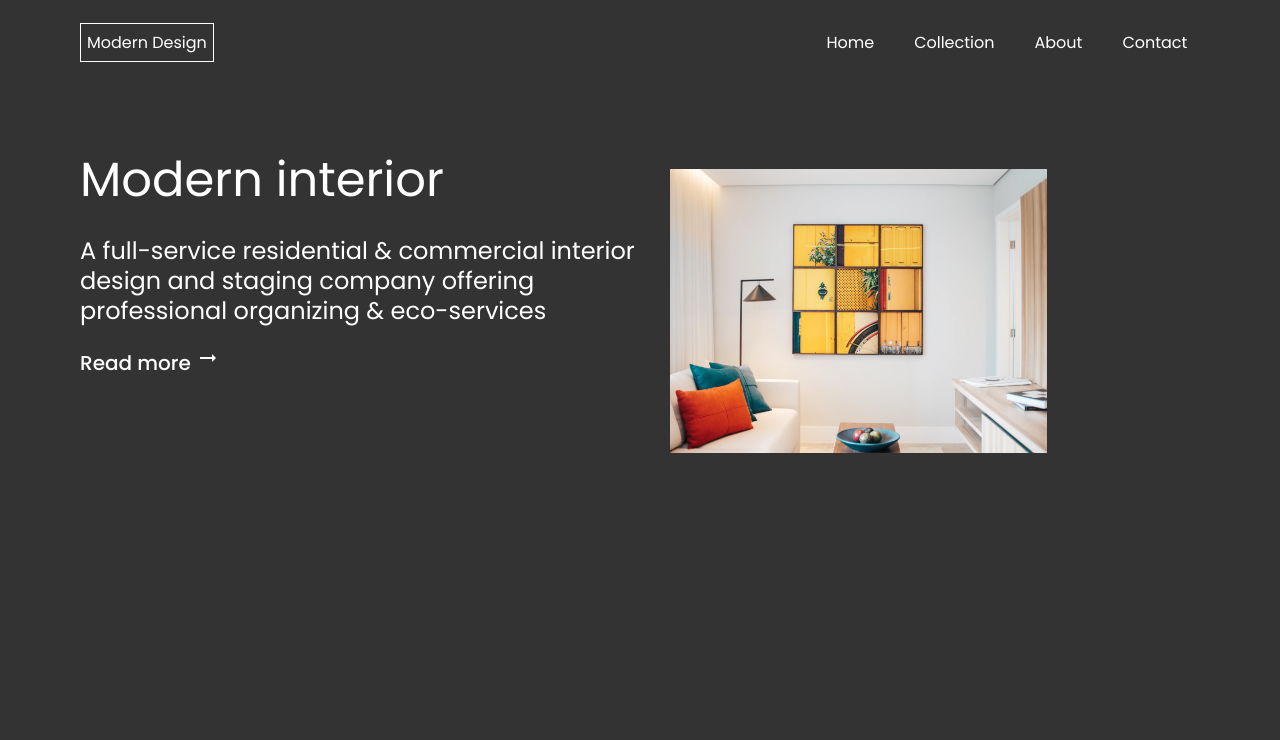
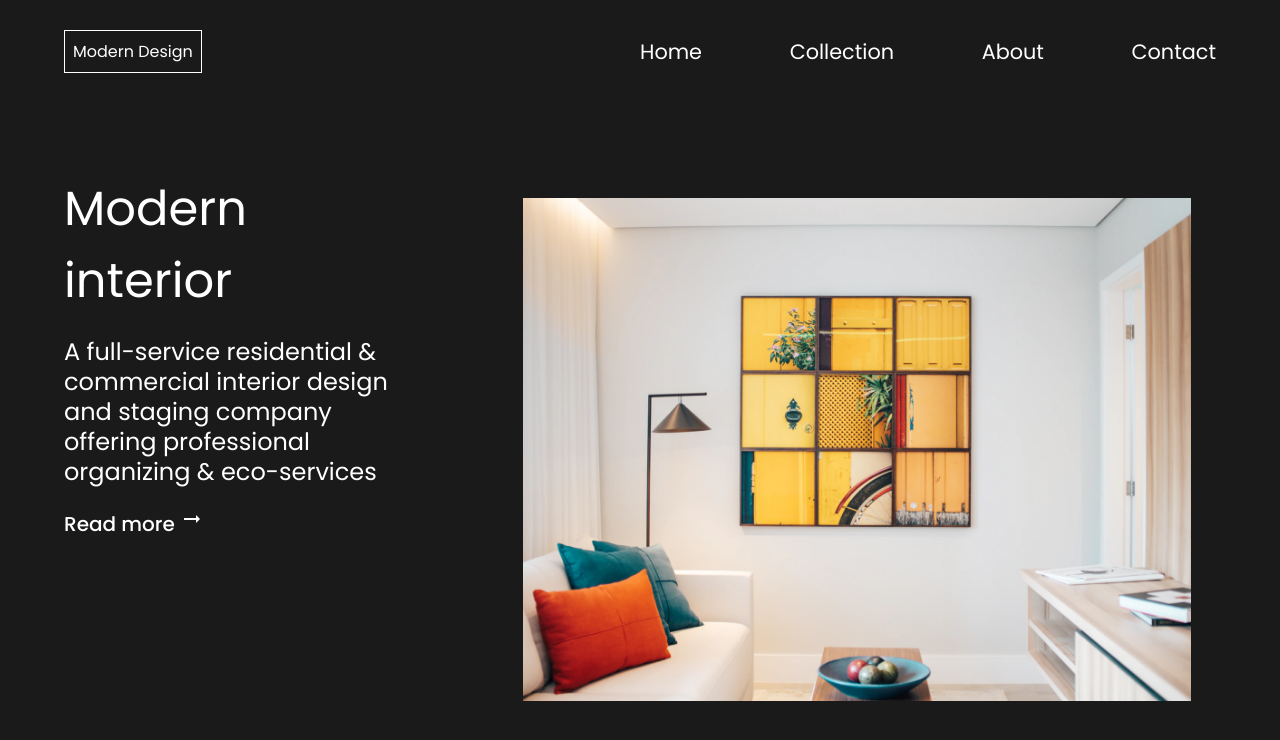
Before and after one commit to colinjcason/interior-consultant, a plain HTML site: page index.html in a window 1280 px wide. Drawn offline with Linux system fonts and the light colour scheme.

Commit message:
fixed overall layout and design

```diff
--- a/index.css
+++ b/index.css
@@ -4,59 +4,75 @@
     box-sizing: border-box;
 }
 
-body {
+html, body {
     font-family: 'Poppins', sans-serif;
-    background-color: #333333;
-    height: 150vh;
-    max-width: 90%;
+    background-color: #1b1a1a;
+    height: 100%;
 }
 
-.navbar {
+.container {
+    width: 90%;
+    margin: 30px auto;
+    position: relative;
+}
+
+.header {
     color: #FFFFFF;
     display: flex;
     justify-content: space-between;
     align-items: center;
-    min-height: 8vh;
 }
 
-.nav-title {
-    border: 1px solid;
-    padding: 6px;
-    margin-top: 20px;
-    margin-left: 80px;
+.header .navbar {
+    width: 50%;
 }
 
-.nav-links {
-    display: flex;
-    justify-content: space-around;
-    width: 30%;
-    margin-top: 20px;
+.title {
+    border: 1px solid #FFFFFF;
+    padding: 8px;
 }
 
-.nav-links li {
+.header .navbar ul {
     list-style-type: none;
+    display: flex;
+    justify-content: space-between;
+    font-size: 1.3em;
 }
 
-.nav-links a {
-    color: #FFFFFF;
+.navbar a {
     text-decoration: none;
-    margin: 20px;
+    color: #FFFFFF
 }
 
 .burger {
     display: none
 }
 
+.container > section {
+    margin: 100px auto;
+    display: flex;
+    /* align-items: flex-start; */
+}
+
+.container .main-content {
+    color: #FFFFFF;
+    width: 80%;
+    margin-right: 100px;
+}
+
 .main-container {
     color: #FFFFFF;
     display: flex;
+    justify-content: flex-start;
     margin: 80px;
+    width: 90%;
 }
 
 .main-content {
     display: flex;
     flex-direction: column;
     align-items: flex-start;
+    flex: 1;
 }
 
 .main-content h1 {
@@ -81,10 +97,10 @@ body {
 }
 
 .main-image {
-    display: flex;
+    display: block;
     width: 100%;
-    height: 100%;
     margin: 25px;
+    flex: 2;
 }
 
 .main-image img {
--- a/index.html
+++ b/index.html
@@ -2,47 +2,42 @@
 <html lang="en">
   <head>
     <meta charset="utf-8" />
-    <meta
-      name="viewport"
-      content="width=device-width, initial-scale=1,
-  maximum-scale=5"
-    />
+    <meta name="viewport" content="width=device-width, initial-scale=1, maximum-scale=5"/>
 
     <link rel="icon" href="devchallenges.png" />
 
-    <link
-      rel="shortcut icon"
-      type="image/x-icon"
-      href="https://devchallenges.io/"
-    />
+    <link rel="shortcut icon" type="image/x-icon" href="https://devchallenges.io/"/>
 
     <link href="index.css" rel="stylesheet"/>
     <link href="https://fonts.googleapis.com/css2?family=Poppins:wght@400;500&display=swap" rel="stylesheet"/>
 
-    <link href="https://fonts.googleapis.com/icon?family=Material+Icons"
-      rel="stylesheet">
+    <link href="https://fonts.googleapis.com/icon?family=Material+Icons" rel="stylesheet">
 
     <title>Interior Design</title>
   </head>
+
   <body>
-    <nav class="navbar">
-      <div class="nav-title">
+    <main class="container">
+      <header class="header">
+        <div class="title">
           <p>Modern Design</p>
         </div>
-        <ul class="nav-links">
+        <nav class="navbar">
+          <ul>
             <li><a href="#">Home</a></li>
             <li><a href="#">Collection</a></li>
             <li><a href="#">About</a></li>
             <li><a href="#">Contact</a></li>
           </ul>
+        </nav>
           <div class="burger">
             <span class="material-icons">
               menu
               </span>
           </div>
-    </nav>
+      </header>
 
-    <div class="main-container">
+      <section>
         <div class="main-content">
           <h1>Modern interior</h1>
           <p class="description">A full-service residential & commercial interior design and staging company offering professional organizing & eco-services</p>
@@ -51,9 +46,10 @@
         <div class="main-image">
           <img src="photo1.png">
         </div>
-
-    </div>
+      </section>
+    </main>
 
     <script src="app.js"></script>
   </body>
+
 </html>
```
Lines whose indentation alone changed are shown as unchanged.
